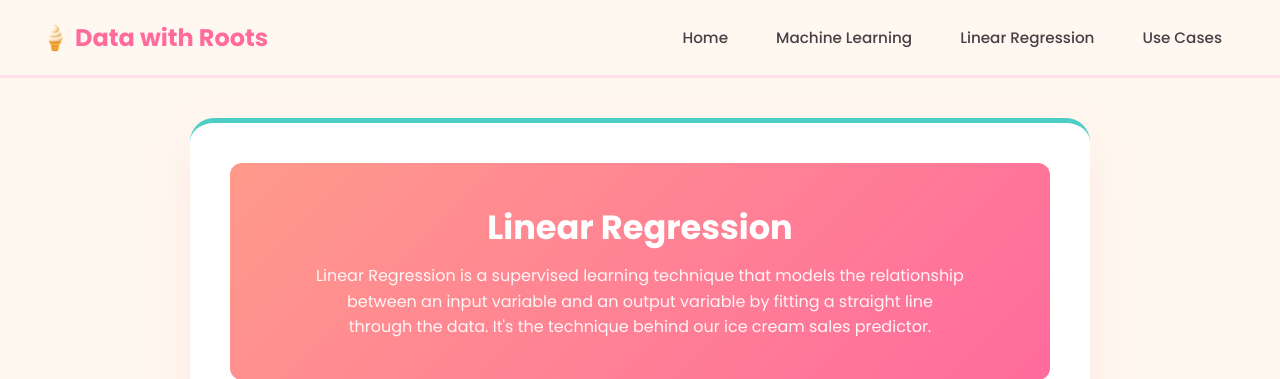
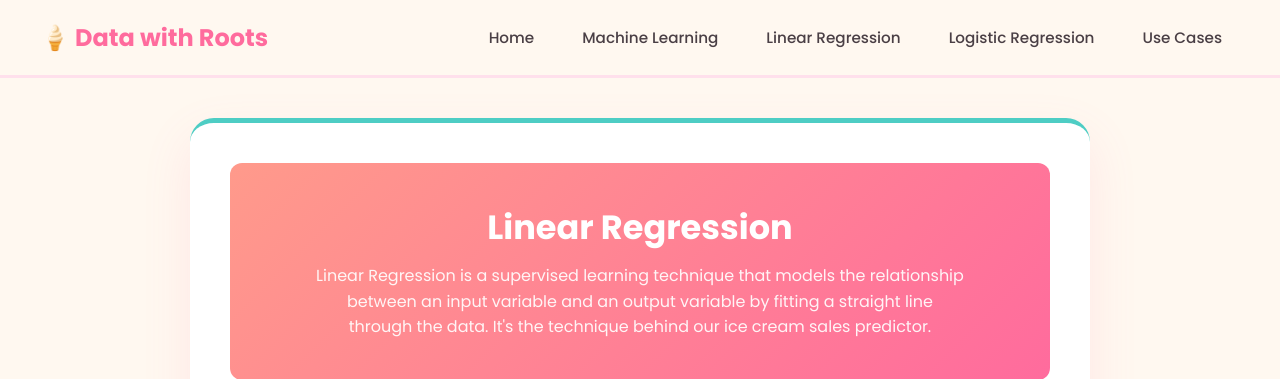
Before and after one commit to EdwGK02/Machine-Learning-IESE, a Flask app: page /supervised/linear-regression/concepts in a window 1280 px wide. Shown: the top 379 px of the page. Run offline with Flask 3, Linux system fonts and the light colour scheme.

Commit message:
Add Logistic Regression to navbar

```diff
--- a/template/Mol.html
+++ b/template/Mol.html
@@ -150,6 +150,14 @@
                 </ul>
             </li>
             <li class="dropdown">
+                <a href="#">Logistic Regression</a>
+                <ul class="dropdown-menu">
+                    <li><a href="{{ url_for('logistic_concepts') }}">Concepts</a></li>
+                    <li><a href="{{ url_for('logistic_application') }}">Try It</a></li>
+                    <li><a href="{{ url_for('logistic_metrics') }}">Evaluation Metrics</a></li>
+                </ul>
+            </li>
+            <li class="dropdown">
                 <a href="#">Use Cases</a>
                 <ul class="dropdown-menu">
                     <li><a href="{{ url_for('use_case', n=1) }}">Use Case 1</a></li>
```
